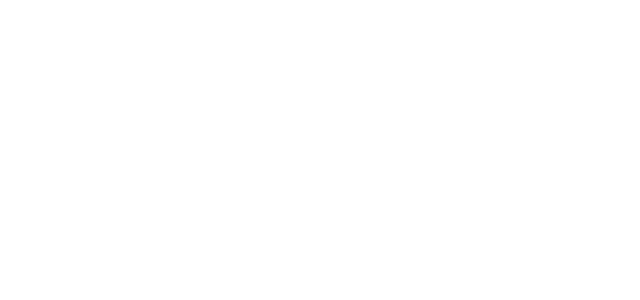
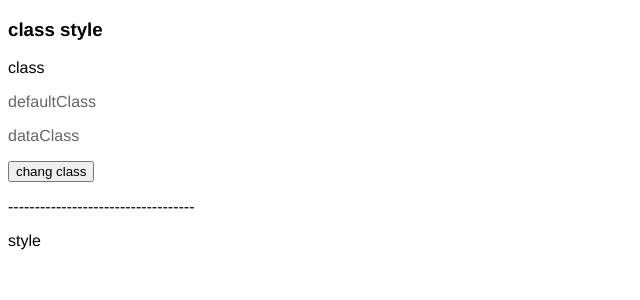
Before and after one commit to zhyafe/vue-cli, a Vue app: page / in a window 1280 px wide. Shown: the top 300 px of the page, without its empty margins (0-640 px from the left). Built offline with nearby package versions, Linux system fonts and the light colour scheme.

Commit message:
feat:classStyle

```diff
--- a/src/App.vue
+++ b/src/App.vue
@@ -4,6 +4,7 @@
     <!-- <Statement /> -->
     <!-- <Template /> -->
     <!-- <ComputedWatch /> -->
+    <ClassStyle />
   </div>
 </template>
 
@@ -12,6 +13,7 @@
 import HelloWorld from "./components/HelloWorld";
 import Template from "./template/Index";
 import ComputedWatch from "./computedWatch/Index";
+import ClassStyle from "./classStyle/Index";
 
 export default {
   name: "App",
@@ -19,6 +21,7 @@
     HelloWorld,
     Template,
     ComputedWatch,
+    ClassStyle,
   },
 };
 </script>
--- /dev/null
+++ b/src/classStyle/Class.vue
@@ -0,0 +1,38 @@
+<template>
+  <div>
+    <p>class</p>
+    <p class="defaultClass">defaultClass</p>
+    <p :class="dataClass">dataClass</p>
+    <button v-on:click="onChangeClass">chang class</button>
+  </div>
+</template>
+
+<script>
+export default {
+  data: function() {
+    return {
+      dataClass: "defaultClass",
+      unitPrice: 2,
+    };
+  },
+  computed: {
+    total: function() {
+      return this.count * this.unitPrice;
+    },
+  },
+  methods: {
+    onChangeClass: function() {
+      this.dataClass = "darkClass";
+    },
+  },
+};
+</script>
+
+<style>
+.defaultClass {
+  color: #666;
+}
+.darkClass {
+  color: #000;
+}
+</style>
--- /dev/null
+++ b/src/classStyle/Index.vue
@@ -0,0 +1,22 @@
+<template>
+  <div>
+    <h3>class style</h3>
+    <Class />
+    <p>-----------------------------------</p>
+    <Style />
+  </div>
+</template>
+
+<script>
+/* eslint-disable vue/no-unused-components */
+import Class from "./Class.vue";
+import Style from "./Style.vue";
+export default {
+  components: {
+    Class,
+    Style,
+  },
+};
+</script>
+
+<style></style>
--- /dev/null
+++ b/src/classStyle/Style.vue
@@ -0,0 +1,39 @@
+<template>
+  <div>
+    <p>style</p>
+  </div>
+</template>
+
+<script>
+import Mock from "mockjs";
+
+let data = {
+  getList: () => {
+    return Mock.mock({
+      "list|10": [{ id: "@id", title: "@ctitle" }],
+    });
+  },
+};
+
+export default {
+  data() {
+    return {
+      inputText: "",
+      listData: [1, 3],
+    };
+  },
+  watch: {
+    inputText(value) {
+      this.getData(value);
+    },
+  },
+  methods: {
+    async getData(value) {
+      console.log(value);
+      this.listData = data.getList().list;
+    },
+  },
+};
+</script>
+
+<style></style>
--- a/src/template/Attribute.vue
+++ b/src/template/Attribute.vue
@@ -23,10 +23,10 @@
 <style>
 .light {
   background: #fff;
-  color: "#666";
+  color: #666;
 }
 .dark {
   background: #666;
-  color: "#fff";
+  color: #fff;
 }
 </style>
```
Also changed, not shown: src/classStyle/doc.md (added, +12 -0 lines).
